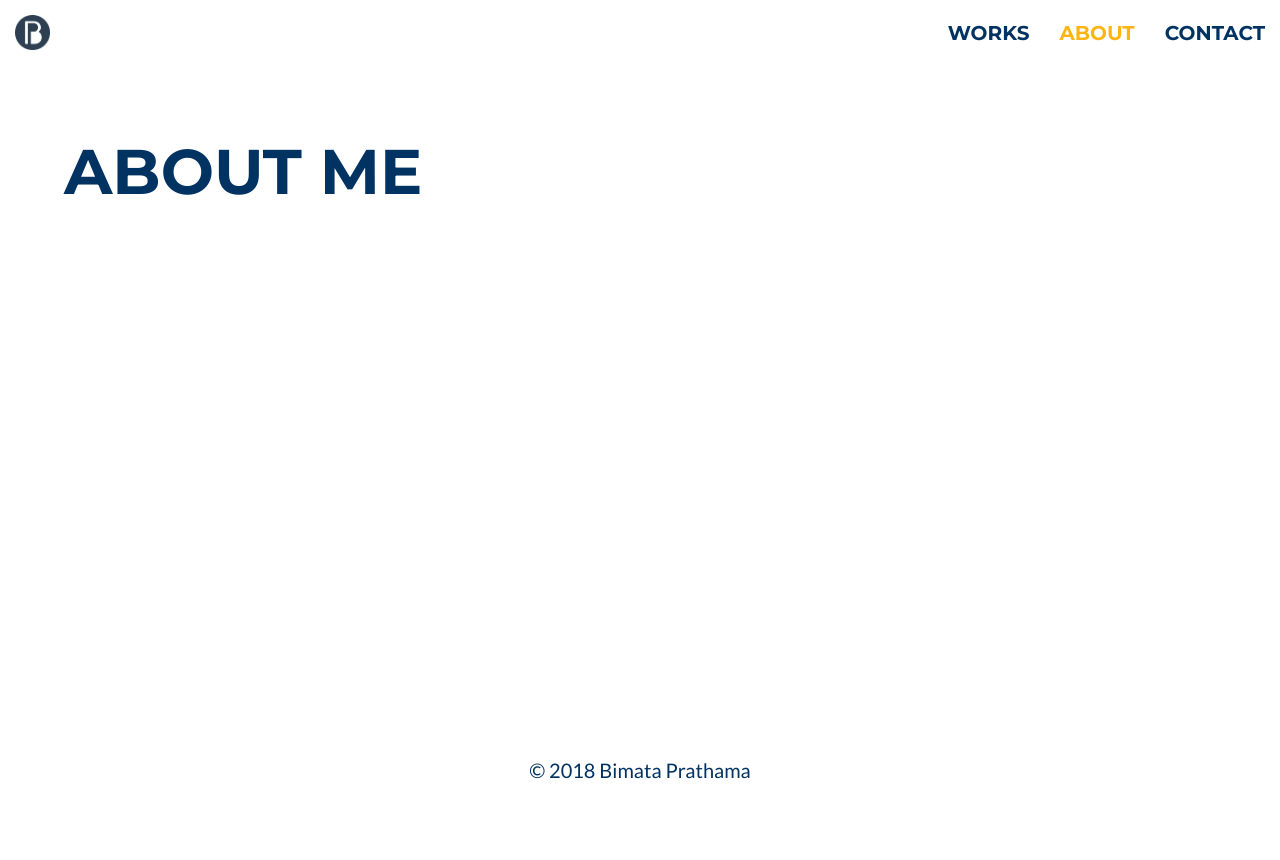
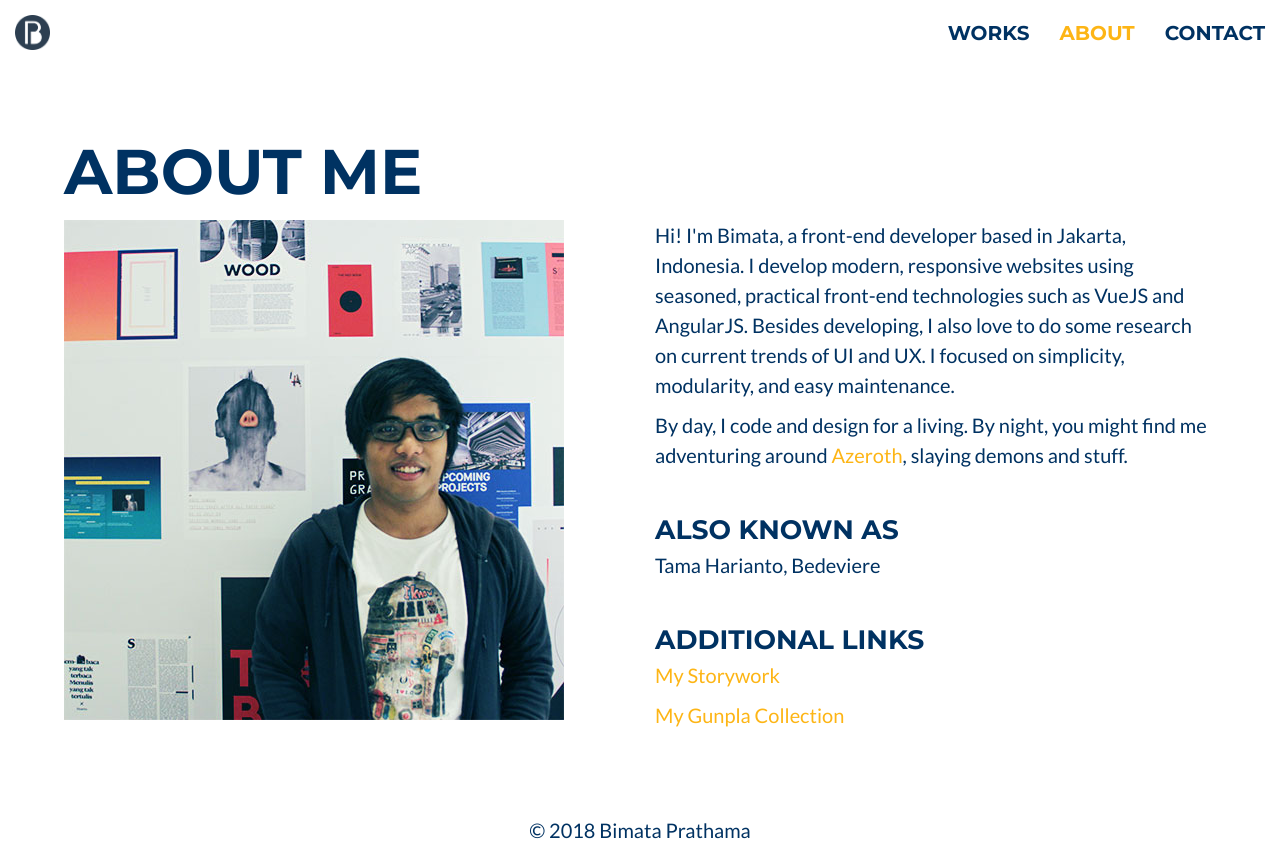
Before and after one commit to bedeviere/bimata3-vue, a Vue app: page /about in a window 1280 px wide. Before the commit the page ends 800 px from the top, so only its background shows below. Built offline with nearby package versions, Linux system fonts and the light colour scheme.

Commit message:
about page first iteration, change CTA on 404

```diff
--- a/src/App.vue
+++ b/src/App.vue
@@ -123,6 +123,10 @@ export default {
     font-size: 1.333rem;
   }
 
+  p {
+    margin-bottom: .5em;
+  }
+
   a {
     color: $color-primary;
     position: relative;
@@ -133,7 +137,7 @@ export default {
     &:hover,
     &:focus {
       color: $color-primary;
-      box-shadow:  0 -1px 0 0 white inset, 0 -0.24rem 0 0 $color-primary inset;
+      box-shadow:  0 -1px 0 0 white inset, 0 -0.15em 0 0 $color-primary inset;
     }
   }
 
--- a/src/views/About.vue
+++ b/src/views/About.vue
@@ -2,6 +2,27 @@
   <section class="about section">
     <div class="container">
       <h1>About Me</h1>
+      <div class="columns">
+        <div class="column">
+          <div class="about-image">
+            <img src="../assets/bimata-p.jpg" alt="Bimata Prathama">
+          </div>
+        </div>
+        <div class="column">
+          <div class="about-overview">
+            <p>Hi! I'm Bimata, a front-end developer based in Jakarta, Indonesia. I develop modern, responsive websites using seasoned, practical front-end technologies such as VueJS and AngularJS. Besides developing, I also love to do some research on current trends of UI and UX. I focused on simplicity, modularity, and easy maintenance.</p>
+            <p>By day, I code and design for a living. By night, you might find me adventuring around <a href="https://worldofwarcraft.com/en-gb/character/ravenholdt/Bedeviere" target="_blank">Azeroth</a>, slaying demons and stuff.</p>
+            <br>
+            <!-- <p>I'm also an addict for toy figures and gunpla. Sometimes, I take pictures of them while they pretend to be humans, doing normal, human things.</p> -->
+            <h4>Also Known As</h4>
+            <p>Tama Harianto, Bedeviere</p>
+            <br>
+            <h4>Additional Links</h4>
+            <p><a href="http://storywork.bimataprathama.com/" target="_blank">My Storywork</a></p>
+            <p><a href="http://instagram.com/bimatagunpla" target="_blank">My Gunpla Collection</a></p>
+          </div>
+        </div>
+      </div>
     </div>
   </section>
 </template>
--- a/src/views/NotFound.vue
+++ b/src/views/NotFound.vue
@@ -7,7 +7,7 @@
       <div class="container">
         <h1>404</h1>
         <p>This is not the page you're looking for</p>
-        <router-link to="/" class="button btn-default">Back to Home</router-link>
+        <router-link to="/" class="button btn-default">Move Along</router-link>
       </div>
     </div>
   </section>
--- a/src/views/Works.vue
+++ b/src/views/Works.vue
@@ -4,7 +4,7 @@
       <h1>Works</h1>
       <div class="works-list">
         <div class="works-item" v-for="(work, i) in workList" v-bind:key="i">
-          <div class="works-image">
+          <div class="image works-image">
             <img v-bind:alt="work.title" v-bind:src="getImageURL(work.thumbnail_path)">
           </div>
           <div class="columns">
@@ -61,9 +61,4 @@
   .works-item {
     margin-bottom: 3.75em;
   }
-  .works-image {
-    img {
-      width: 100%;
-    }
-  }
 </style>
```
Also changed, not shown: src/assets/bimata-p.jpg (added).
